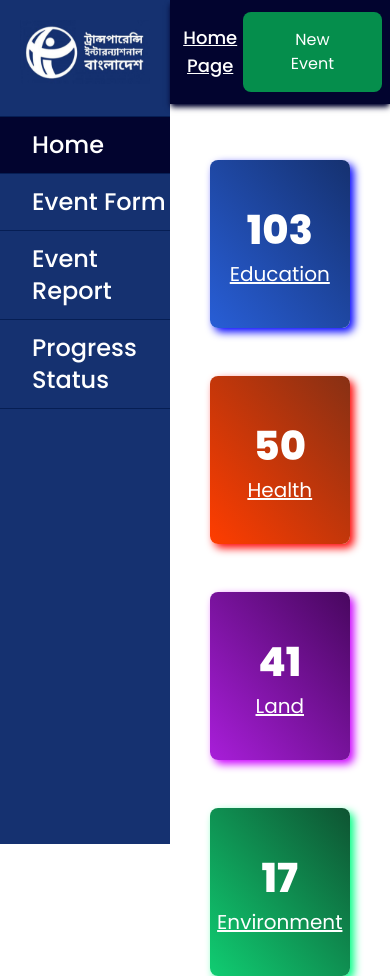
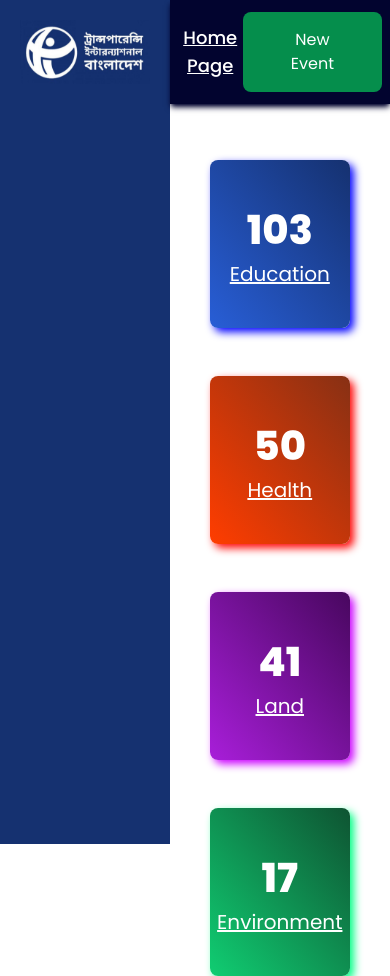
Before and after one commit to promahbubul/tib-event-managment-system, a React (Create React App) app: page / in a window 390 px wide. Built offline with nearby package versions, Linux system fonts and the light colour scheme.

Commit message:
update layout

```diff
--- a/src/Layout/MainLayout.jsx
+++ b/src/Layout/MainLayout.jsx
@@ -9,7 +9,7 @@
       {/* Sidebar */}
       <div className="bg-blue h-screen w-[300px] text-white ">
         <img src={logo} alt="" className="pt-5 px-5 mb-8" />
-        <div className="flex flex-col">
+        <div className=" flex-col hidden md:flex">
           {sidenav.map((item) => (
             <NavLink
               className={({ isActive }) =>
```
